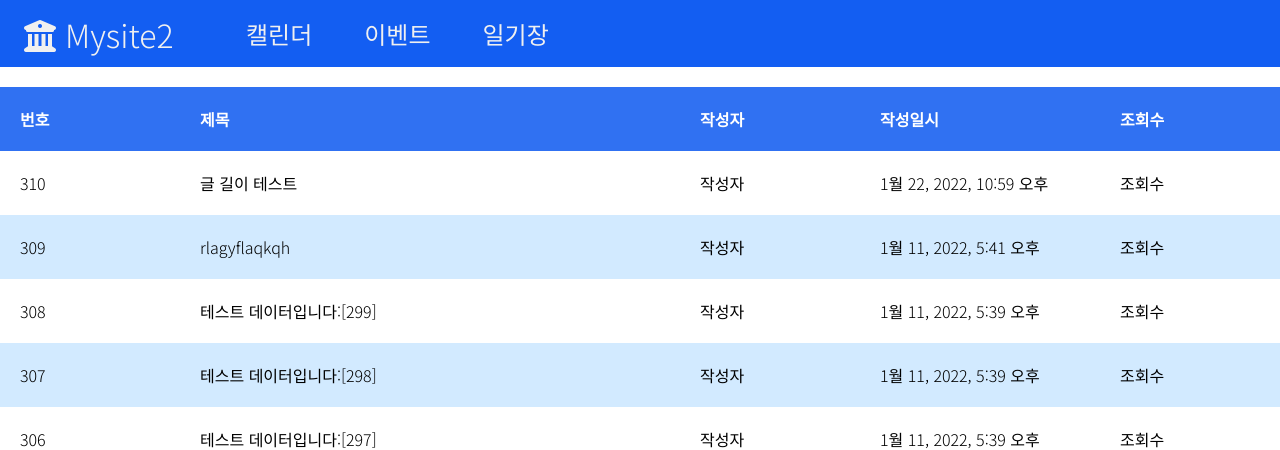
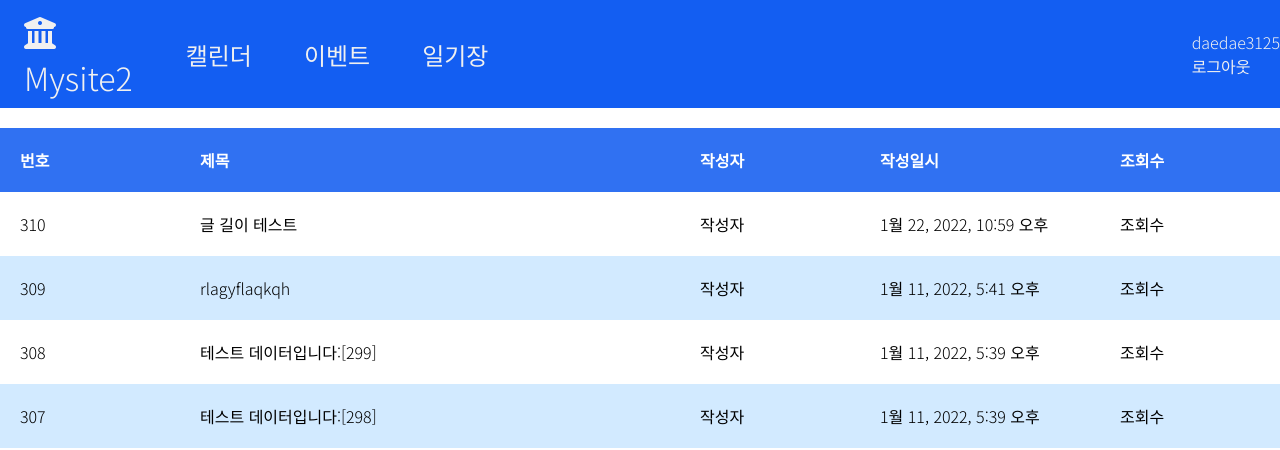
Before and after one commit to mong3125/mysite, a Django app: page / in a window 1280 px wide. Shown: the top 450 px of the page. Run offline with Django 3.2, Linux system fonts and the light colour scheme; data comes from the database, SQL or seed files in the repository; some libraries are stand-ins or nearby versions.

Commit message:
Commit test 1

```diff
--- a/templates/header.html
+++ b/templates/header.html
@@ -8,4 +8,8 @@
         <li><a href="#" class="spread-underline">이벤트</a></li>
         <li><a href="{% url 'board:index' %}" class="spread-underline">일기장</a></li>
     </ul>
+    <div class="account">
+        <p class="account_name">daedae3125</p>
+        <a href="#" class="logout">로그아웃</a>
+    </div>
 </header>
```
